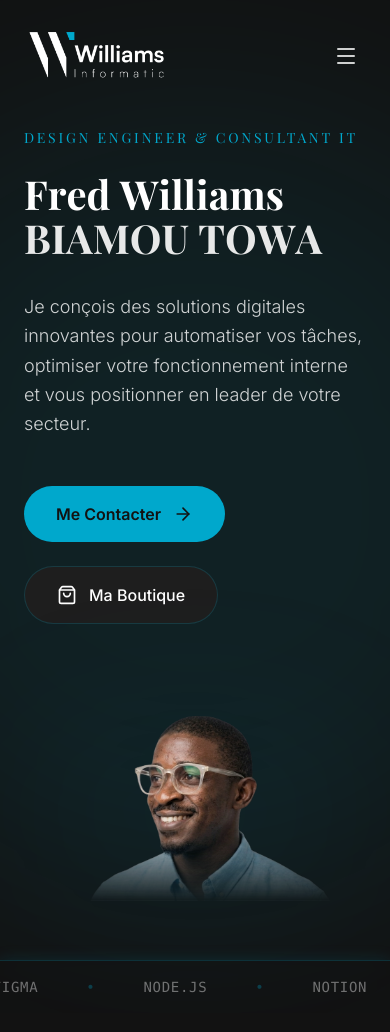
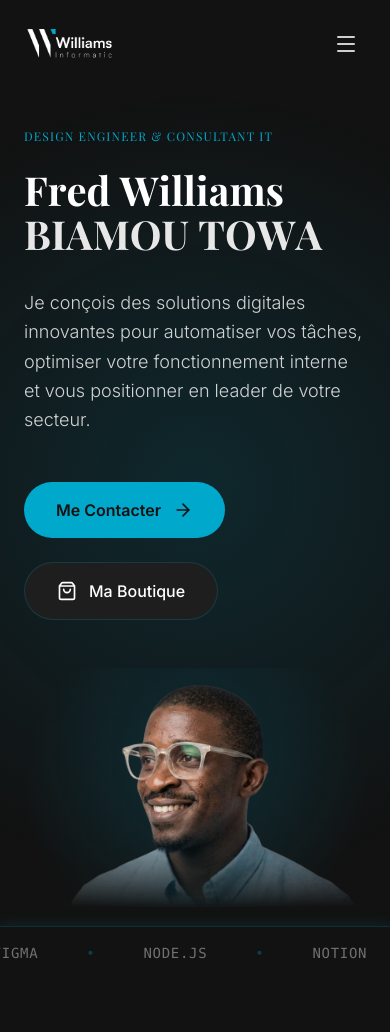
Before and after one commit to fbiamou/portfolio-williams, a React (Vite) app: page / in a window 390 px wide. Shown: the top 1032 px of the page. Built offline with nearby package versions, Linux system fonts and the light colour scheme; a web font is replaced by a local one.

Commit message:
Perf: Optimize mobile rendering by replacing heavy CSS blur filters with GPU-friendly radial gradients. Adjust Hero portrait scaling on mobile.

```diff
--- a/src/App.jsx
+++ b/src/App.jsx
@@ -25,13 +25,14 @@ function App() {
 
     requestAnimationFrame(raf)
 
+    const ctx = gsap.context(() => {
       // Transitions globales des sections (Flou et Fondu au scroll)
       const sections = document.querySelectorAll('section');
       sections.forEach((section, index) => {
         // Effet d'entrée (Flou -> Net) pour toutes les sections sauf la première (Hero)
         if (index > 0) {
           gsap.fromTo(section,
-          { opacity: 0, filter: "blur(15px)", y: 50 },
+            { opacity: 0.2, filter: "blur(15px)", y: 50 },
             {
               opacity: 1,
               filter: "blur(0px)",
@@ -50,7 +51,7 @@ function App() {
         gsap.fromTo(section,
           { opacity: 1, filter: "blur(0px)" },
           {
-          opacity: 0,
+            opacity: 0.2,
             filter: "blur(15px)",
             scrollTrigger: {
               trigger: section,
@@ -61,9 +62,11 @@ function App() {
           }
         );
       });
+    });
 
     return () => {
-      lenis.destroy()
+      lenis.destroy();
+      ctx.revert(); // Nettoyage de GSAP pour éviter les bugs au rechargement
     }
   }, [])
 
--- a/src/components/About.jsx
+++ b/src/components/About.jsx
@@ -85,7 +85,7 @@ export default function About() {
   return (
     <section id="about" ref={container} className="relative min-h-screen py-24 px-6 sm:px-12 lg:px-24 overflow-hidden">
       {/* Background Decor avec Parallax (Désactivé sur mobile pour performances) */}
-      <div className="about-glow hidden md:block absolute top-0 right-0 w-[500px] h-[500px] bg-accent/5 blur-[120px] rounded-full pointer-events-none" />
+      <div className="about-glow hidden md:block absolute top-0 right-0 w-[500px] h-[500px] rounded-full pointer-events-none" style={{ background: 'radial-gradient(circle, rgba(0,168,204,0.10) 0%, transparent 70%)' }} />
 
       <div className="relative z-10 max-w-7xl mx-auto">
 
@@ -105,7 +105,7 @@ export default function About() {
           <div className="about-reveal relative w-full lg:w-[45%] flex justify-center lg:justify-start shrink-0 order-first pointer-events-none lg:-my-8">
             <div className="relative w-[95%] sm:w-[85%] max-w-[500px] lg:max-w-none lg:w-full lg:absolute lg:inset-0 lg:h-full">
               {/* Lueur accent derrière la photo */}
-              <div className="absolute inset-0 bg-accent/8 blur-[70px] pointer-events-none" />
+              <div className="absolute inset-0 pointer-events-none" style={{ background: 'radial-gradient(circle, rgba(0,168,204,0.12) 0%, transparent 70%)' }} />
               {/* Image avec masque radial pour fondu naturel des bords */}
               <img
                 src="/images/fullbody.png"
--- a/src/components/Contact.jsx
+++ b/src/components/Contact.jsx
@@ -72,7 +72,7 @@ export default function Contact() {
 
             <div className="contact-info-reveal mb-8">
               <p className="text-white/50 text-sm uppercase tracking-widest mb-2 font-medium">Email Direct</p>
-              <a href="mailto:williams.informatic@proton.me" className="text-2xl sm:text-3xl font-light text-white hover:text-accent transition-colors duration-300 break-all">
+              <a href="mailto:williams.informatic@proton.me" className="text-lg sm:text-2xl lg:text-3xl font-light text-white hover:text-accent transition-colors duration-300">
                 williams.informatic@proton.me
               </a>
             </div>
--- a/src/components/Header.jsx
+++ b/src/components/Header.jsx
@@ -46,14 +46,14 @@ export default function Header() {
             <img
               src="/logo.png"
               alt="Logo Williams Biamou"
-              className="h-16 md:h-20 w-auto object-contain transition-transform duration-300 group-hover:scale-105"
+              className="h-10 md:h-20 w-auto max-w-[60vw] md:max-w-none object-contain transition-transform duration-300 group-hover:scale-105"
               onError={(e) => {
                 // Fallback text if logo isn't found
                 e.target.style.display = 'none';
                 e.target.nextSibling.style.display = 'block';
               }}
             />
-            <span className="hidden text-xl font-serif font-bold text-white tracking-wide">
+            <span className="hidden text-xl font-serif font-bold text-white tracking-wide whitespace-nowrap">
               Williams <span className="text-accent">.</span>
             </span>
           </a>
--- a/src/components/Hero.jsx
+++ b/src/components/Hero.jsx
@@ -60,13 +60,13 @@ export default function Hero() {
   return (
     <section ref={container} className="relative min-h-[100vh] flex flex-col justify-center overflow-hidden px-6 sm:px-12 lg:px-24 pt-32 pb-24 lg:pt-0 lg:pb-0">
       {/* Background Glow */}
-      <div className="absolute top-1/2 left-1/2 -translate-x-1/2 -translate-y-1/2 w-[800px] h-[800px] bg-accent/10 blur-[120px] rounded-full pointer-events-none" />
+      <div className="absolute top-1/2 left-1/2 -translate-x-1/2 -translate-y-1/2 w-[800px] h-[800px] rounded-full pointer-events-none" style={{ background: 'radial-gradient(circle, rgba(0,168,204,0.15) 0%, transparent 70%)' }} />
 
       <div className="relative z-10 max-w-7xl mx-auto w-full flex flex-col lg:flex-row items-center justify-between gap-12 lg:py-20">
 
         {/* Left Content */}
         <div className="flex-1 flex flex-col items-start max-w-3xl">
-          <h2 className="hero-subtitle text-accent font-medium tracking-[0.2em] uppercase text-sm mb-6">
+          <h2 className="hero-subtitle text-accent font-medium tracking-widest uppercase text-[10px] min-[375px]:text-xs sm:text-sm mb-6 whitespace-nowrap">
             Design Engineer & Consultant IT
           </h2>
 
@@ -96,7 +96,7 @@ export default function Hero() {
         {/* Right Content - Portrait : positionné en absolu pour couvrir toute la moitié droite */}
         <div className="hero-image hidden lg:block absolute top-0 right-0 bottom-[56px] w-[65%] xl:w-[60%] pointer-events-none z-[5]">
           {/* Lueur accent derrière */}
-          <div className="absolute inset-0 bg-accent/8 blur-[100px] rounded-full pointer-events-none scale-75 translate-y-10"></div>
+          <div className="absolute inset-0 rounded-full pointer-events-none scale-75 translate-y-10" style={{ background: 'radial-gradient(circle, rgba(0,168,204,0.12) 0%, transparent 70%)' }}></div>
           {/* Image avec masque pour fondu gauche + bas */}
           <img
             src="/images/portrait.png"
@@ -112,16 +112,16 @@ export default function Hero() {
         </div>
 
         {/* Portrait Mobile & Tablette uniquement */}
-        <div className="hero-image lg:hidden w-full flex justify-center mt-12 mb-4 relative">
-          <div className="absolute inset-0 bg-accent/5 blur-[80px] rounded-full pointer-events-none"></div>
+        <div className="hero-image lg:hidden w-full flex justify-center mt-6 mb-0 relative">
+          <div className="absolute inset-0 rounded-full pointer-events-none scale-125" style={{ background: 'radial-gradient(circle, rgba(0,168,204,0.15) 0%, transparent 70%)' }}></div>
           <img
             src="/images/portrait.png"
             alt="Portrait de Fred Williams"
-            className="relative z-10 w-[95%] max-w-[420px] sm:max-w-[550px] h-auto object-contain scale-110 sm:scale-125 origin-bottom"
+            className="relative z-10 w-full max-w-[500px] sm:max-w-[650px] h-auto object-contain scale-[1.25] sm:scale-[1.35] origin-bottom translate-y-6"
             style={{
-              maskImage: 'linear-gradient(to bottom, black 60%, transparent 100%), linear-gradient(to right, transparent 0%, black 10%, black 90%, transparent 100%)',
+              maskImage: 'linear-gradient(to bottom, black 60%, transparent 100%), linear-gradient(to right, transparent 0%, black 5%, black 95%, transparent 100%)',
               maskComposite: 'intersect',
-              WebkitMaskImage: 'linear-gradient(to bottom, black 60%, transparent 100%), linear-gradient(to right, transparent 0%, black 10%, black 90%, transparent 100%)',
+              WebkitMaskImage: 'linear-gradient(to bottom, black 60%, transparent 100%), linear-gradient(to right, transparent 0%, black 5%, black 95%, transparent 100%)',
               WebkitMaskComposite: 'source-in'
             }}
           />
--- a/src/components/Skills.jsx
+++ b/src/components/Skills.jsx
@@ -89,7 +89,7 @@ export default function Skills() {
   return (
     <section id="skills" ref={container} className="relative min-h-screen py-24 px-6 sm:px-12 lg:px-24 overflow-hidden">
       {/* Background Decor (Désactivé sur mobile pour performances) */}
-      <div className="skills-glow hidden md:block absolute bottom-0 left-0 w-[600px] h-[600px] bg-accent/5 blur-[120px] rounded-full pointer-events-none" />
+      <div className="skills-glow hidden md:block absolute bottom-0 left-0 w-[600px] h-[600px] rounded-full pointer-events-none" style={{ background: 'radial-gradient(circle, rgba(0,168,204,0.10) 0%, transparent 70%)' }} />
 
       <div className="relative z-10 max-w-7xl mx-auto">
 
```
Lines whose indentation alone changed are shown as unchanged.
